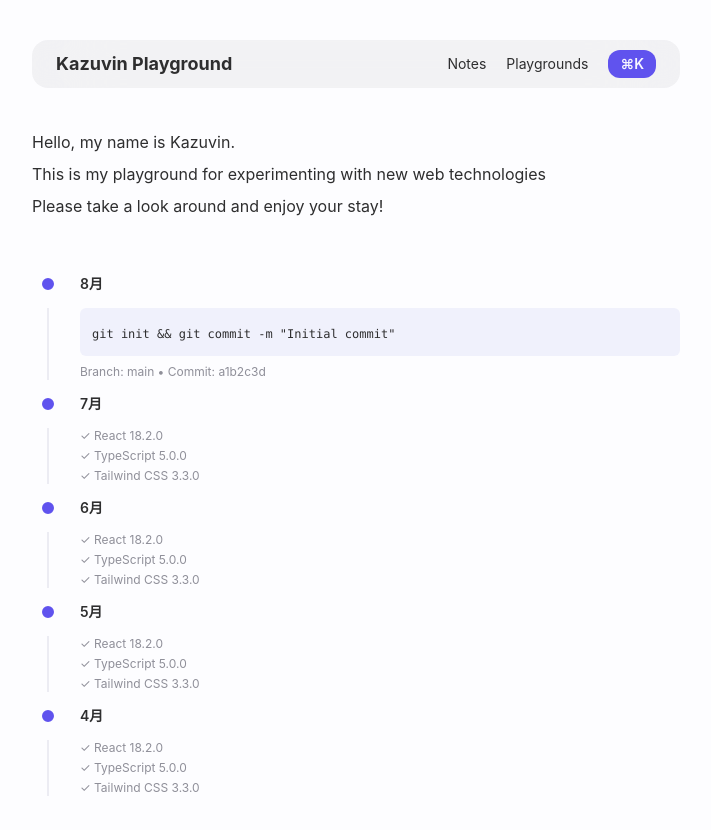
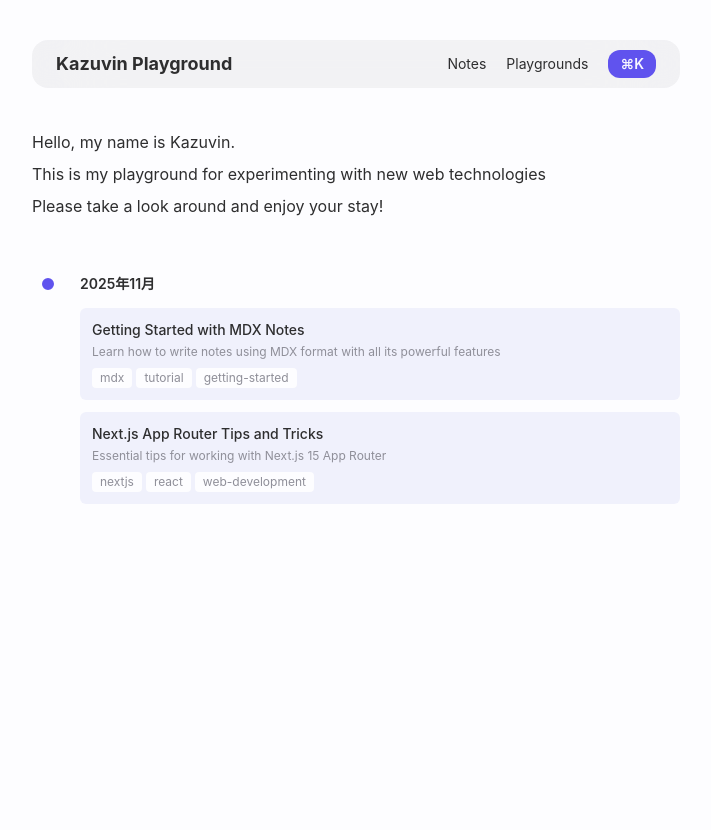
Before and after one commit to kazuvin/kazuvin-playground, a Next.js app: page / in a window 1280 px wide. Shown: the top 830 px of the page, without its empty margins (284-995 px from the left). After the commit the page ends 800 px from the top, so only its background shows below. Built offline with nearby package versions, Linux system fonts and the light colour scheme.

Commit message:
fix: timeline

```diff
--- a/app/page.tsx
+++ b/app/page.tsx
@@ -10,8 +10,42 @@ import {
   TimelineSeparator,
   TimelineBody,
 } from "@/app/components/ui";
+import notesIndex from "@/public/notes-index.json";
+import Link from "next/link";
+
+interface NoteMetadata {
+  title: string;
+  date: string;
+  description: string;
+  tags: string[];
+}
+
+interface NoteItem {
+  type: string;
+  url: string;
+  metadata: NoteMetadata;
+}
 
 export default function Home() {
+  const notes = notesIndex as NoteItem[];
+
+  const notesByMonth = notes.reduce((acc, note) => {
+    const date = new Date(note.metadata.date);
+    const monthKey = `${date.getFullYear()}-${String(date.getMonth() + 1).padStart(2, '0')}`;
+    const monthLabel = `${date.getFullYear()}年${date.getMonth() + 1}月`;
+
+    if (!acc[monthKey]) {
+      acc[monthKey] = {
+        label: monthLabel,
+        notes: []
+      };
+    }
+    acc[monthKey].notes.push(note);
+    return acc;
+  }, {} as Record<string, { label: string; notes: NoteItem[] }>);
+
+  const sortedMonths = Object.entries(notesByMonth).sort(([a], [b]) => b.localeCompare(a));
+
   return (
     <div className="space-y-12">
       <div className="space-y-1 leading-7">
@@ -28,111 +62,49 @@ export default function Home() {
 
       <section className="animate-fade-slide-up animation-delay-600 animation-forwards opacity-0">
         <Timeline>
-          <TimelineItem>
+          {sortedMonths.map(([monthKey, { label, notes: monthNotes }], index) => (
+            <TimelineItem key={monthKey}>
               <TimelineHeader>
                 <TimelineIndicator>
                   <TimelineDot isCompleted />
                 </TimelineIndicator>
-              <TimelineTitle>8月</TimelineTitle>
+                <TimelineTitle>{label}</TimelineTitle>
               </TimelineHeader>
               <TimelineContent>
                 <TimelineSeparator>
-                <TimelineConnector />
+                  {index < sortedMonths.length - 1 && <TimelineConnector />}
                 </TimelineSeparator>
                 <TimelineBody>
-                <div className="space-y-2">
-                  <div className="bg-muted rounded-md p-3">
-                    <code className="text-xs">
-                      git init && git commit -m &quot;Initial commit&quot;
-                    </code>
+                  <div className="space-y-3">
+                    {monthNotes.map((note) => (
+                      <Link
+                        key={note.url}
+                        href={note.url}
+                        className="block bg-muted rounded-md p-3 hover:bg-muted/80 transition-colors"
+                      >
+                        <h3 className="font-medium text-sm mb-1">
+                          {note.metadata.title}
+                        </h3>
+                        <p className="text-muted-foreground text-xs mb-2">
+                          {note.metadata.description}
+                        </p>
+                        <div className="flex flex-wrap gap-1">
+                          {note.metadata.tags.map((tag) => (
+                            <span
+                              key={tag}
+                              className="bg-background text-muted-foreground px-2 py-0.5 rounded text-xs"
+                            >
+                              {tag}
+                            </span>
+                          ))}
                         </div>
-                  <p className="text-muted-foreground text-xs">
-                    Branch: main • Commit: a1b2c3d
-                  </p>
+                      </Link>
+                    ))}
                   </div>
                 </TimelineBody>
               </TimelineContent>
             </TimelineItem>
-          <TimelineItem>
-            <TimelineHeader>
-              <TimelineIndicator>
-                <TimelineDot isCompleted />
-              </TimelineIndicator>
-              <TimelineTitle>7月</TimelineTitle>
-            </TimelineHeader>
-            <TimelineContent>
-              <TimelineSeparator>
-                <TimelineConnector />
-              </TimelineSeparator>
-              <TimelineBody>
-                <div className="text-muted-foreground space-y-1 text-xs">
-                  <p>✓ React 18.2.0</p>
-                  <p>✓ TypeScript 5.0.0</p>
-                  <p>✓ Tailwind CSS 3.3.0</p>
-                </div>
-              </TimelineBody>
-            </TimelineContent>
-          </TimelineItem>
-          <TimelineItem>
-            <TimelineHeader>
-              <TimelineIndicator>
-                <TimelineDot isCompleted />
-              </TimelineIndicator>
-              <TimelineTitle>6月</TimelineTitle>
-            </TimelineHeader>
-            <TimelineContent>
-              <TimelineSeparator>
-                <TimelineConnector />
-              </TimelineSeparator>
-              <TimelineBody>
-                <div className="text-muted-foreground space-y-1 text-xs">
-                  <p>✓ React 18.2.0</p>
-                  <p>✓ TypeScript 5.0.0</p>
-                  <p>✓ Tailwind CSS 3.3.0</p>
-                </div>
-              </TimelineBody>
-            </TimelineContent>
-          </TimelineItem>
-          <TimelineItem>
-            <TimelineHeader>
-              <TimelineIndicator>
-                <TimelineDot isCompleted />
-              </TimelineIndicator>
-              <TimelineTitle>5月</TimelineTitle>
-            </TimelineHeader>
-            <TimelineContent>
-              <TimelineSeparator>
-                <TimelineConnector />
-              </TimelineSeparator>
-              <TimelineBody>
-                <div className="text-muted-foreground space-y-1 text-xs">
-                  <p>✓ React 18.2.0</p>
-                  <p>✓ TypeScript 5.0.0</p>
-                  <p>✓ Tailwind CSS 3.3.0</p>
-                </div>
-              </TimelineBody>
-            </TimelineContent>
-          </TimelineItem>
-          <TimelineItem>
-            <TimelineHeader>
-              <TimelineIndicator>
-                <TimelineDot isCompleted />
-              </TimelineIndicator>
-              <TimelineTitle>4月</TimelineTitle>
-            </TimelineHeader>
-            <TimelineContent>
-              <TimelineSeparator>
-                <TimelineConnector />
-              </TimelineSeparator>
-              <TimelineBody>
-                <div className="text-muted-foreground space-y-1 text-xs">
-                  <p>✓ React 18.2.0</p>
-                  <p>✓ TypeScript 5.0.0</p>
-                  <p>✓ Tailwind CSS 3.3.0</p>
-                </div>
-              </TimelineBody>
-            </TimelineContent>
-          </TimelineItem>
+          ))}
         </Timeline>
       </section>
     </div>
```
Lines whose indentation alone changed are shown as unchanged.
